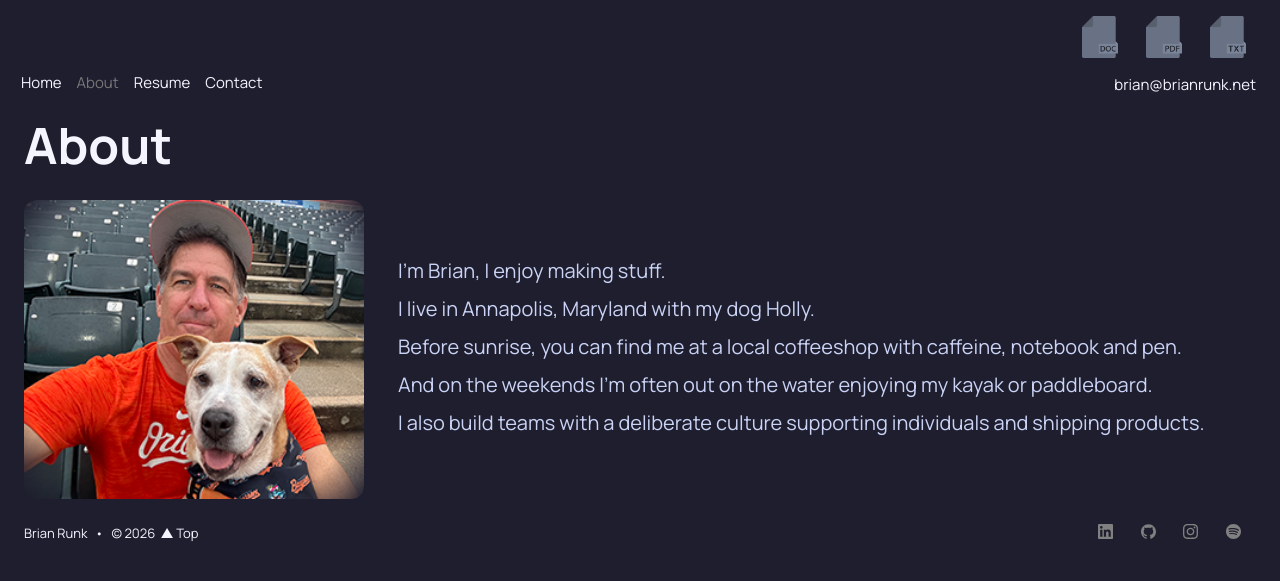
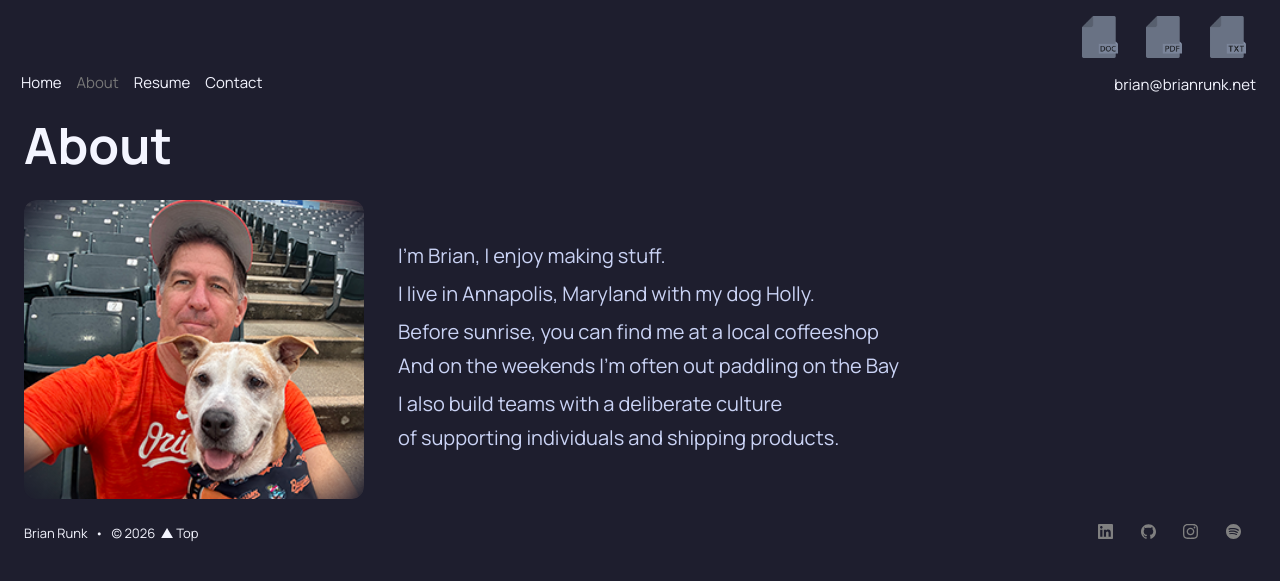
Before and after one commit to brian915/portfolio, a Jekyll site: the page built from about.md, in a window 1280 px wide. Shown: the top 581 px of the page. Built offline with Jekyll 4.4.1, drawn with Linux system fonts in a browser that asks for light colours.

Commit message:
fixing @media breakpoints

```diff
--- a/_sass/brian.scss
+++ b/_sass/brian.scss
@@ -1576,8 +1576,8 @@
     width: 100%;
     max-width: 640px;
 }
-
-@media (max-width: 1100px) {
+//@media (max-width: 1100px) {
+@media (max-width: 500px) {
     .home-mast {
         flex-direction: column;
         align-items: flex-start;
@@ -1625,7 +1625,6 @@
         font-size: 0.9rem;
     }
 }
-
 @media (max-width: 680px) {
     .home-text-links {
         gap: 16px;
--- a/about.md
+++ b/about.md
@@ -11,11 +11,12 @@
         <img class="split-image masked" src="/assets/images/holly_at_baysox.png" alt="">
       </div>
       <div class="split-content">
-<p>I'm Brian, I enjoy making stuff.</p>
+      <p>I'm Brian, I enjoy making stuff.</p>
        <p>I live in Annapolis, Maryland with my dog Holly.</p>
-       <p>Before sunrise, you can find me at a local coffeeshop with caffeine, notebook and pen.</p>
-       <p>And on the weekends I'm often out on the water enjoying my kayak or paddleboard.</p>
-       <p>I also build teams with a deliberate culture supporting individuals and shipping products.</p>
+       <p>Before sunrise, you can find me at a local coffeeshop<br />
+       And on the weekends I'm often out paddling on the Bay</p>
+       <p>I also build teams with a deliberate culture<br />
+       of supporting individuals and shipping products.</p>
        </div>
   </section>
 </article>
```
